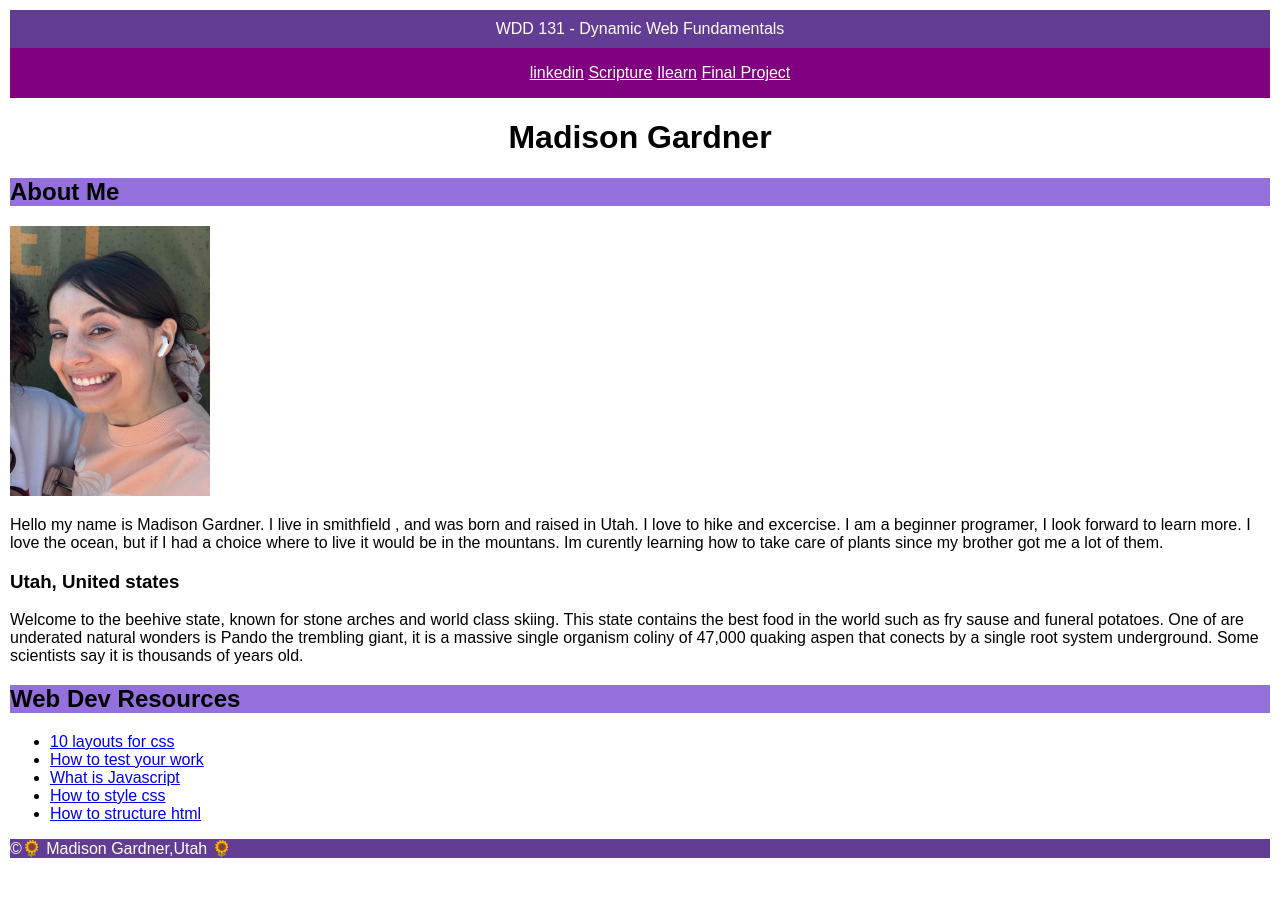
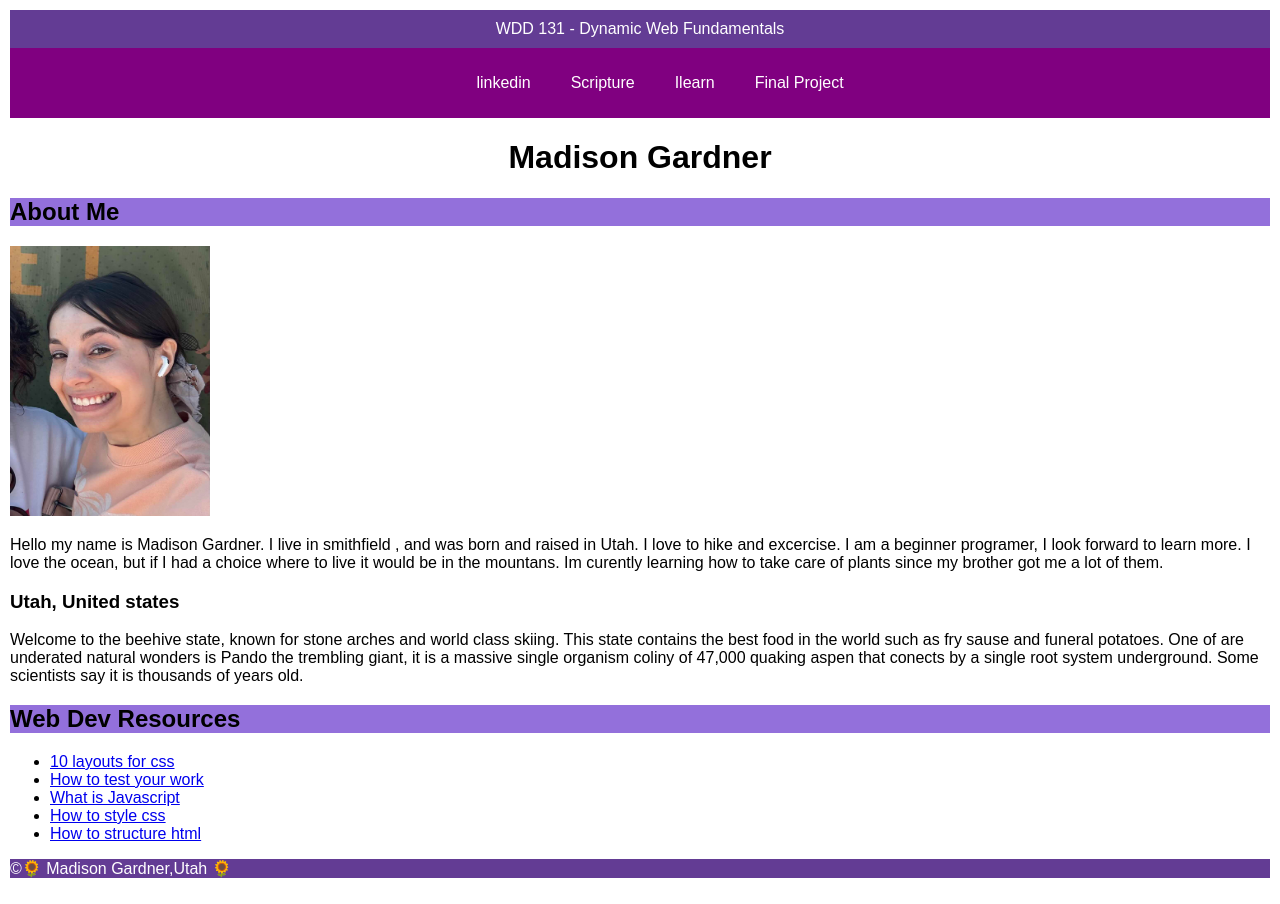
Before and after one commit to madsterjg2000/wdd131, a plain HTML site: page week1/index.html in a window 1280 px wide. Drawn offline with Linux system fonts and the light colour scheme.

Commit message:
ok good so

```diff
--- a/week1/styles/base.css
+++ b/week1/styles/base.css
@@ -15,13 +15,37 @@ header span {
 header nav {
     background-color: purple;
     display: flex;
+    align-items: center;
     justify-content: center;
+
+}
+
+header ul{
+    list-style-type: none;
+}
+
+nav a {
+    display: block;
+    color: white;
     text-align: center;
+    padding: 10px 20px;
+    text-decoration: none;
+
+ }
+nav a:hover {
+    text-decoration: overline;
 }
- header nav a {
-    color: white;
- }
 
+@media (min-width: 640px) {
+    nav ul {
+        display: flex;
+        justify-content: space-between;
+    }
+}
+
+nav ul li {
+    flex: 1 0 auto;
+}
 
 main h1 {
     text-align: center;
```
